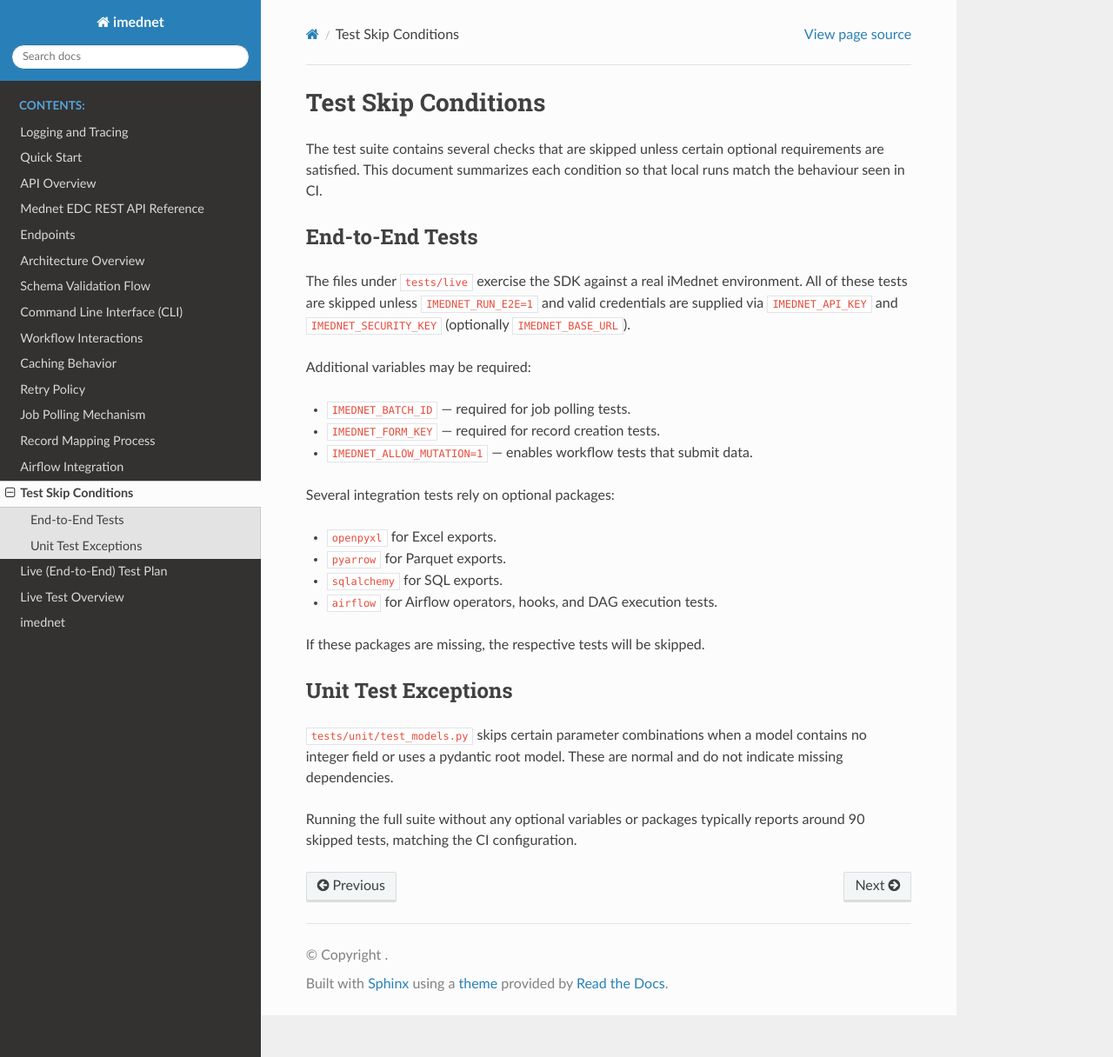
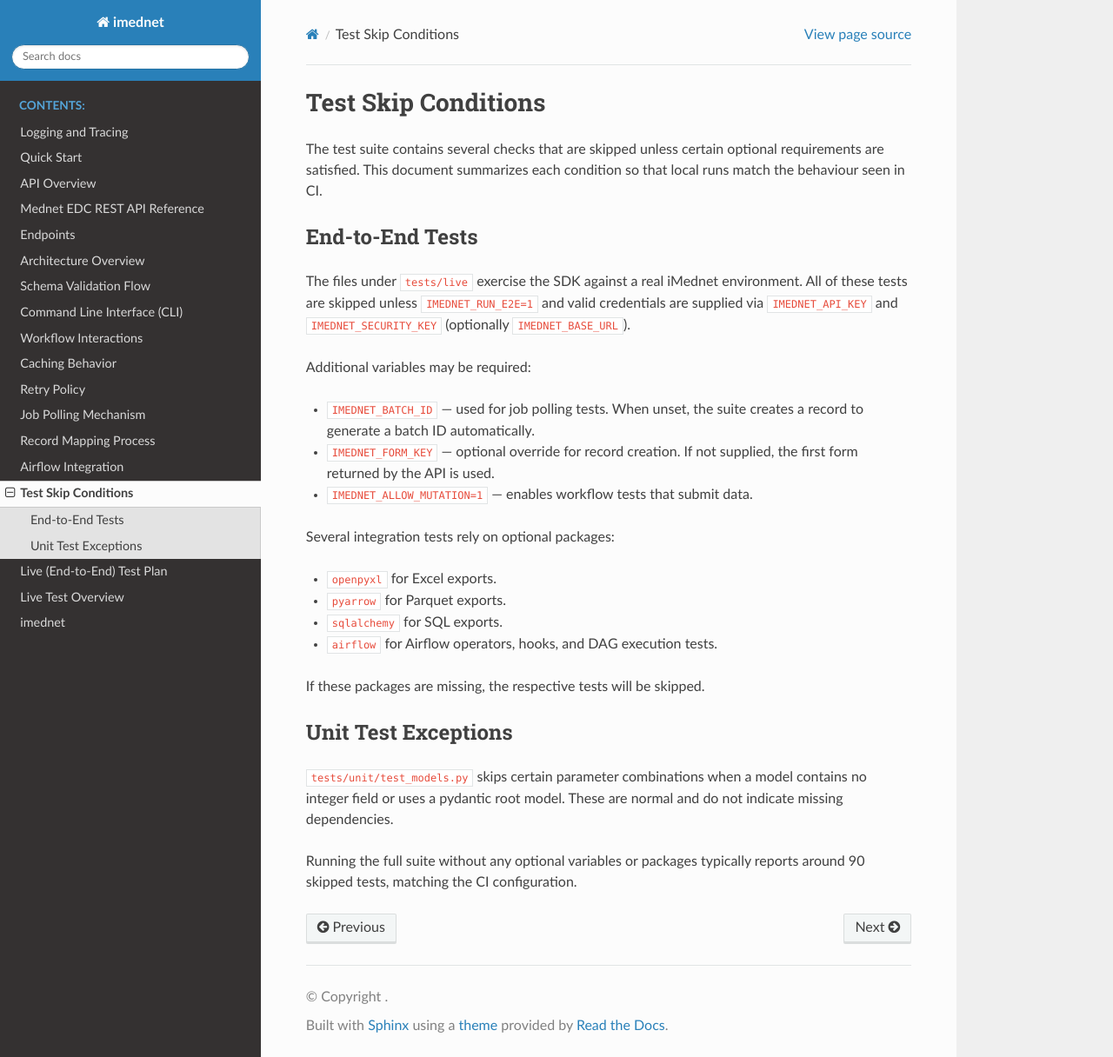
Before and after one commit to fderuiter/imednet-python-sdk, a Sphinx documentation site: the page built from docs/test_skip_conditions.rst, in a window 1280 px wide and 1216 px high. Shown: the whole window at 87% size. Built offline with Sphinx 7.4.7 and the Read the Docs theme 3.1.0, drawn with Linux system fonts in a browser that asks for light colours.

Commit message:
test: auto-create batch id for live tests

```diff
--- a/docs/test_skip_conditions.rst
+++ b/docs/test_skip_conditions.rst
@@ -14,8 +14,10 @@ credentials are supplied via ``IMEDNET_API_KEY`` and ``IMEDNET_SECURITY_KEY``
 
 Additional variables may be required:
 
-- ``IMEDNET_BATCH_ID`` — required for job polling tests.
-- ``IMEDNET_FORM_KEY`` — required for record creation tests.
+- ``IMEDNET_BATCH_ID`` — used for job polling tests. When unset, the suite
+  creates a record to generate a batch ID automatically.
+- ``IMEDNET_FORM_KEY`` — optional override for record creation. If not
+  supplied, the first form returned by the API is used.
 - ``IMEDNET_ALLOW_MUTATION=1`` — enables workflow tests that submit data.
 
 Several integration tests rely on optional packages:
```
Also changed, not shown: CHANGELOG.md (+3 -0 lines), docs/live_tests.rst (+6 -3 lines), 5 other files.
